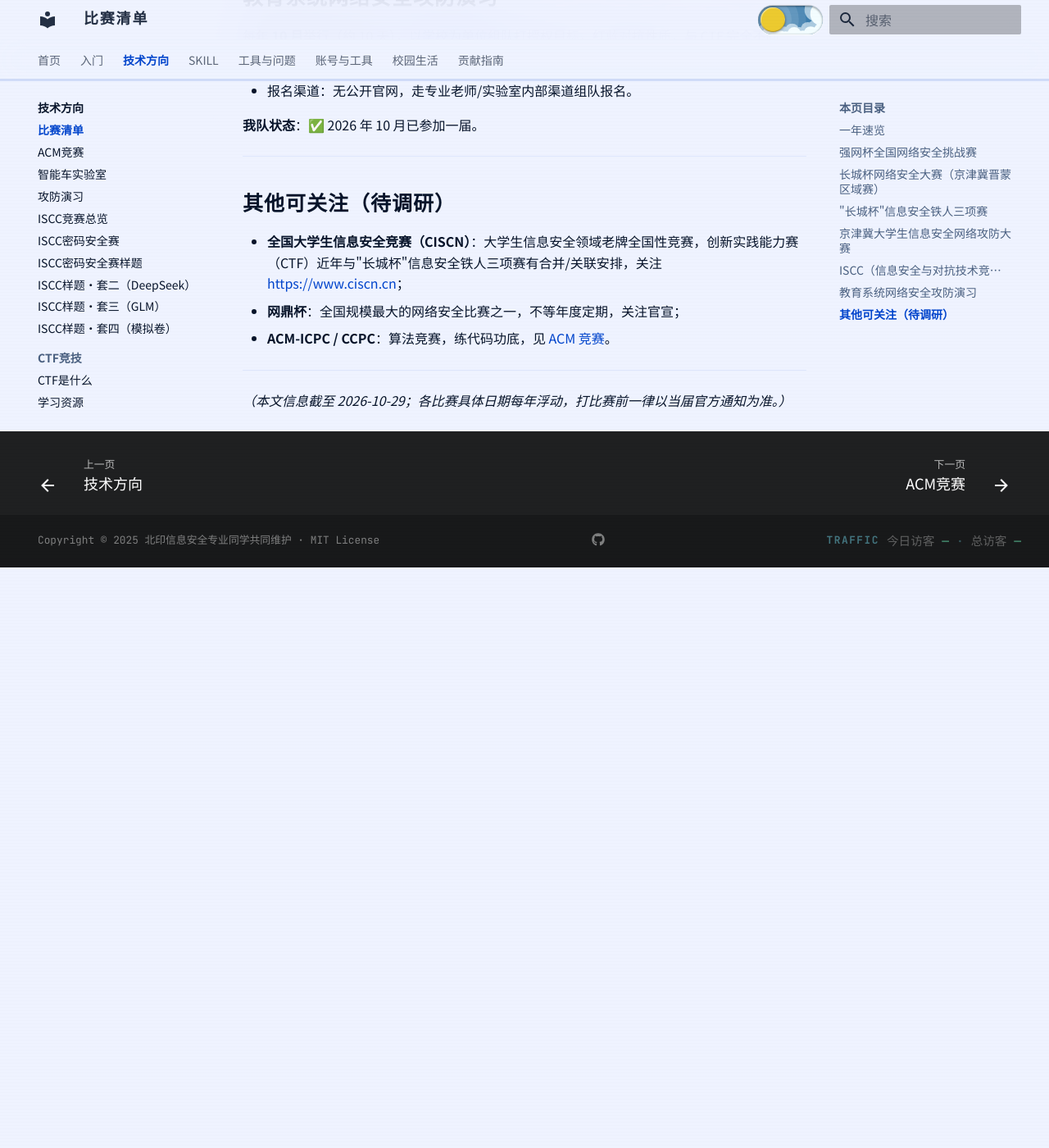
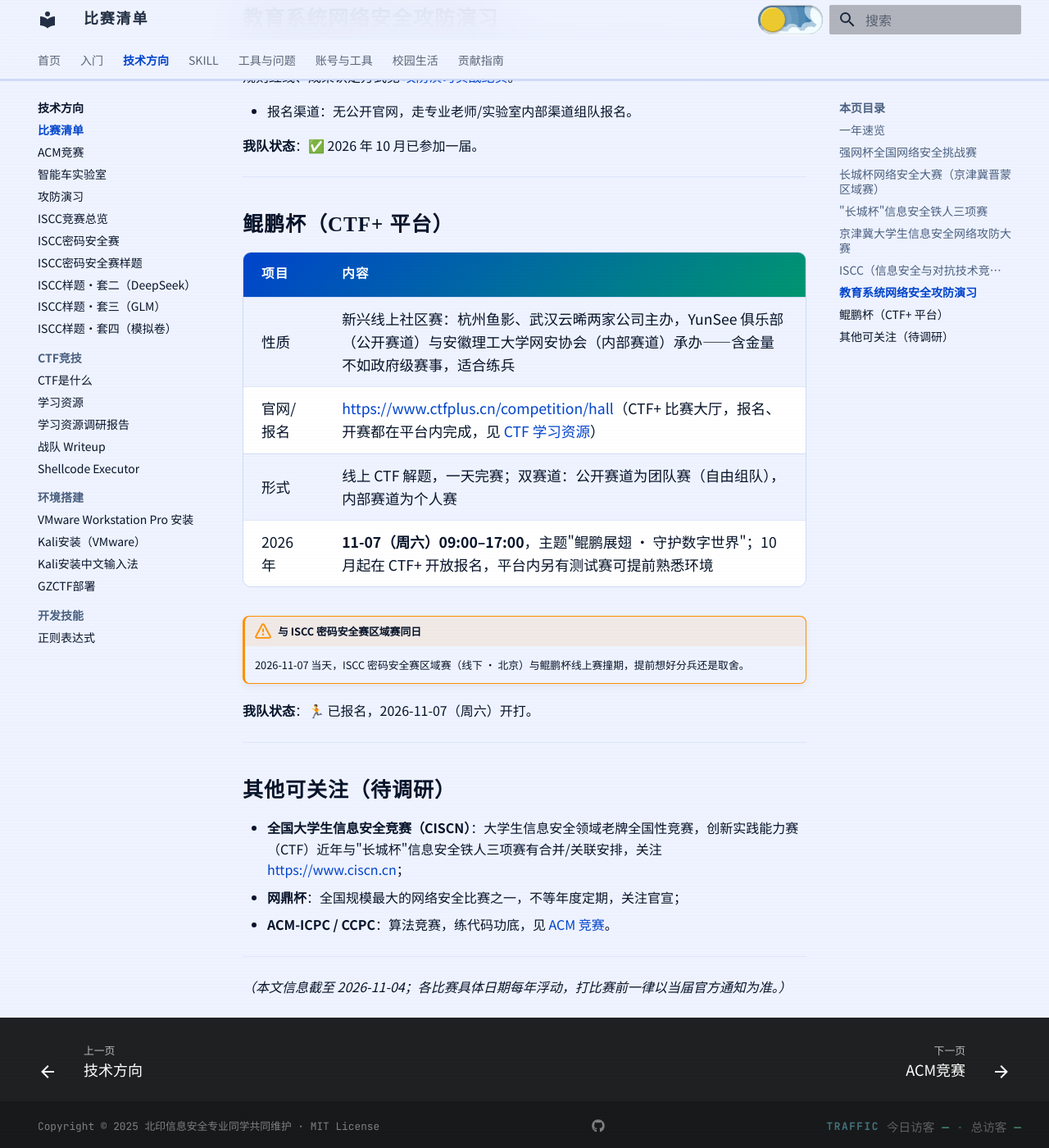
Before and after one commit to starnotes-xj/SurviveBIGCManual, an MkDocs documentation site: the page built from docs/02-技术方向/比赛清单.md, in a window 1280 px wide and 1400 px high, scrolled down 4920 px. Shown: the whole window at 82% size. Built offline with MkDocs 1.6.1 and Material for MkDocs 9.7.7, drawn with Linux system fonts in a browser that asks for light colours; before the commit the page ends 5612 px from its top, so only the background shows below that; some of the changed text lies outside the part shown.

Commit message:
docs(比赛清单): 收录鲲鹏杯（2026-11-07 CTF+ 线上赛），学习资源补充 CTF+ 赛事平台

```diff
--- a/docs/02-技术方向/比赛清单.md
+++ b/docs/02-技术方向/比赛清单.md
@@ -18,6 +18,7 @@
 | 10 月 | 教育系统网络安全攻防演习 | 授权实战 | ✅ 2026 |
 | 10 月下旬 | **强网杯 · 线上赛** | 线上 | 🏃 2026-10-31 |
 | 11 月上旬 | ISCC 密码安全赛 · 区域赛 / 总决赛 | 线下 · 北京 | 🏃 已报名 3 队 |
+| 11 月上旬 | **鲲鹏杯**（CTF+ 平台） | 线上 | 🏃 2026-11-07 |
 | 11 月下旬 | 强网杯 · 线下决赛 | 线下 · 郑州 | 视线上赛成绩 |
 | 12 月中旬 | **"长城杯"信息安全铁人三项赛 · 初赛** | 线上（理论 + CTF） | 📌 |
 | 次年 3 月 | 铁人三项赛 · 半决赛（分赛区） | 线下 | 视初赛成绩 |
@@ -103,6 +104,22 @@
 
 ---
 
+## 鲲鹏杯（CTF+ 平台）
+
+| 项目 | 内容 |
+|---|---|
+| 性质 | 新兴线上社区赛：杭州鱼影、武汉云晞两家公司主办，YunSee 俱乐部（公开赛道）与安徽理工大学网安协会（内部赛道）承办——含金量不如政府级赛事，适合练兵 |
+| 官网/报名 | <https://www.ctfplus.cn/competition/hall>（CTF+ 比赛大厅，报名、开赛都在平台内完成，见 [CTF 学习资源](CTF竞技/学习资源.md)） |
+| 形式 | 线上 CTF 解题，一天完赛；双赛道：公开赛道为团队赛（自由组队），内部赛道为个人赛 |
+| 2026 年 | **11-07（周六）09:00–17:00**，主题"鲲鹏展翅 · 守护数字世界"；10 月起在 CTF+ 开放报名，平台内另有测试赛可提前熟悉环境 |
+
+!!! warning "与 ISCC 密码安全赛区域赛同日"
+    2026-11-07 当天，ISCC 密码安全赛区域赛（线下 · 北京）与鲲鹏杯线上赛撞期，提前想好分兵还是取舍。
+
+**我队状态**：🏃 已报名，2026-11-07（周六）开打。
+
+---
+
 ## 其他可关注（待调研）
 
 - **全国大学生信息安全竞赛（CISCN）**：大学生信息安全领域老牌全国性竞赛，创新实践能力赛（CTF）近年与"长城杯"信息安全铁人三项赛有合并/关联安排，关注 <https://www.ciscn.cn>；
@@ -111,4 +128,4 @@
 
 ---
 
-*（本文信息截至 2026-10-29；各比赛具体日期每年浮动，打比赛前一律以当届官方通知为准。）*
+*（本文信息截至 2026-11-04；各比赛具体日期每年浮动，打比赛前一律以当届官方通知为准。）*
```
Also changed, not shown: docs/02-技术方向/CTF竞技/学习资源.md (+5 -1 lines).
